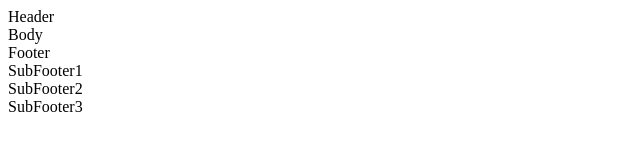
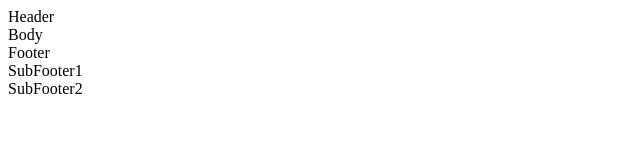
Before and after one commit to blackBoxMod/gitpractice0, a plain HTML site: page views/index.html in a window 1280 px wide. Shown: the full height of the page, 0-640 px from the left. Drawn offline with Linux system fonts and the light colour scheme.

Commit message:
sub footer3 removed

```diff
--- a/views/index.html
+++ b/views/index.html
@@ -14,6 +14,5 @@
     <footer>Footer</footer>
     <footer>SubFooter1</footer>
     <footer>SubFooter2</footer>
-    <footer>SubFooter3</footer>
 </body>
 </html>
```
